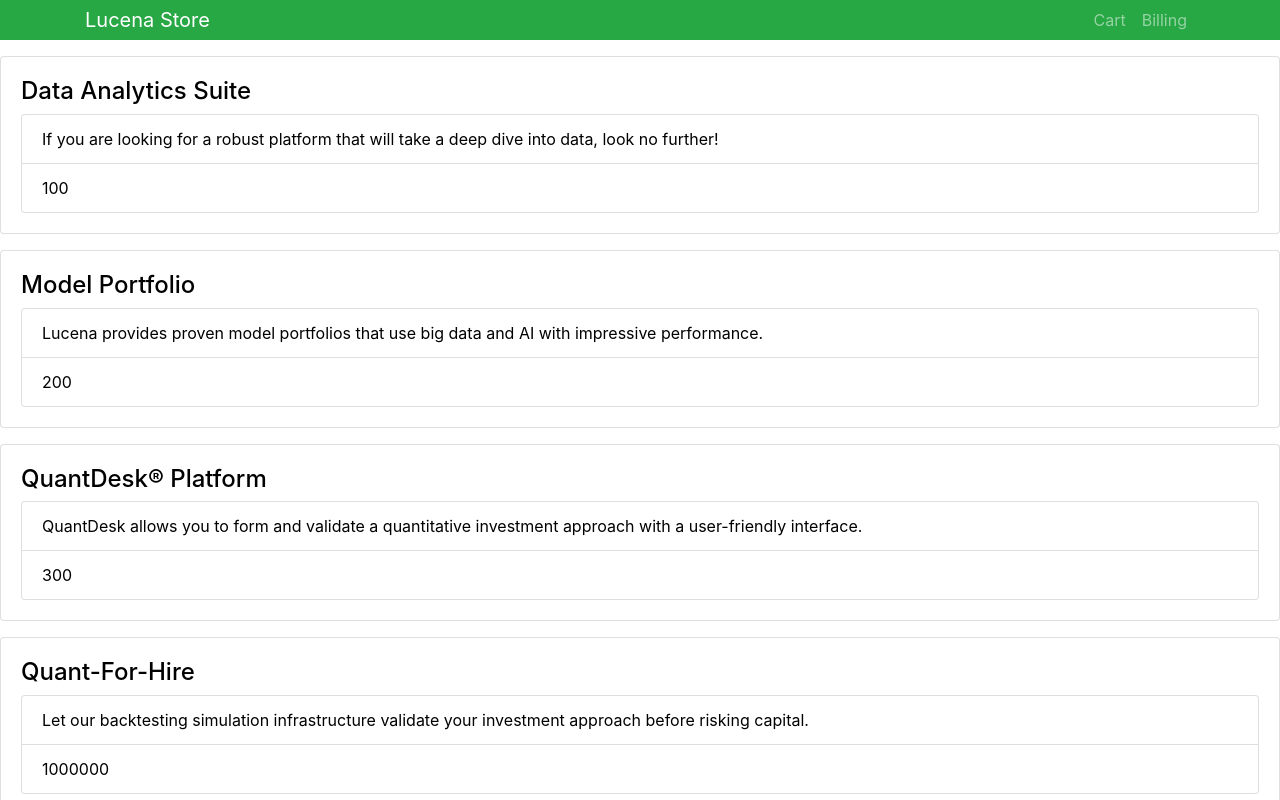
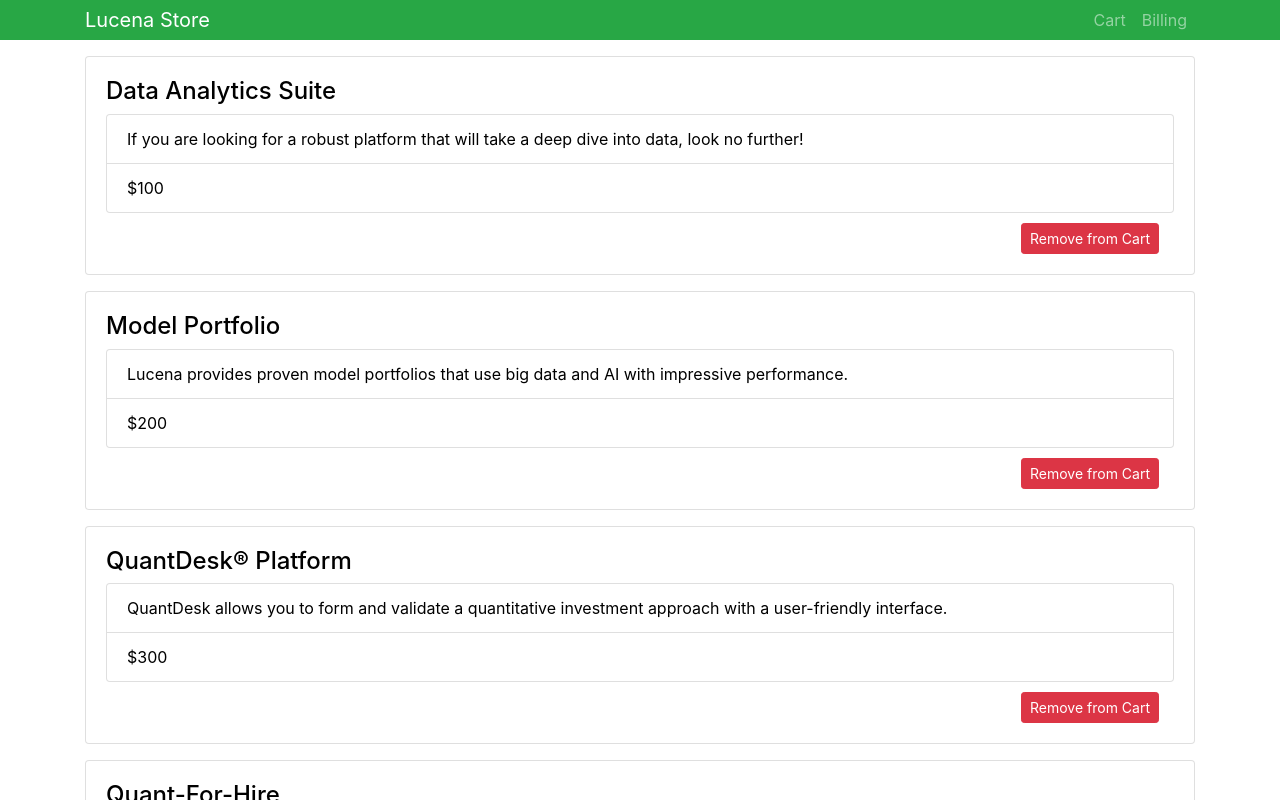
Before and after one commit to vertigojones/lucena-store-app, a React (Create React App) app: page /cart in a window 1280 px wide. Shown: the top 800 px of the page. Built offline with nearby package versions, Linux system fonts and the light colour scheme.

Commit message:
successfully deleting items from cart

```diff
--- a/src/pages/cart-page/Cart.js
+++ b/src/pages/cart-page/Cart.js
@@ -35,13 +35,27 @@
     ]
   };
 
+  deleteItem = id => {
+    const { cartItems } = this.state;
+
+    const filteredCartItems = cartItems.filter(cartItem => cartItem.id !== id);
+
+    this.setState({
+      cartItems: filteredCartItems
+    });
+  };
+
   render() {
     const { cartItems } = this.state;
 
     return (
       <div>
         {cartItems.map(cartItem => (
-          <CartItem key={cartItem.id} cartItem={cartItem} />
+          <CartItem
+            key={cartItem.id}
+            cartItem={cartItem}
+            deleteClickHandler={this.deleteItem.bind(this, cartItem.id)}
+          />
         ))}
       </div>
     );
--- a/src/pages/cart-page/CartItem.js
+++ b/src/pages/cart-page/CartItem.js
@@ -1,16 +1,33 @@
 import React, { Component } from "react";
 
 class CartItem extends Component {
+  onDeleteClick = () => {
+    this.props.deleteClickHandler();
+  };
+
   render() {
     const { name, description, price } = this.props.cartItem;
 
     return (
-      <div className="card card-body mb-3">
-        <h4>{name}</h4>
-        <ul className="list-group">
-          <li className="list-group-item">{description}</li>
-          <li className="list-group-item">{price}</li>
-        </ul>
+      <div className="container">
+        <div className="card card-body mb-3">
+          <h4>{name}</h4>
+          <ul className="list-group">
+            <li className="list-group-item">{description}</li>
+            <li className="list-group-item">${price}</li>
+          </ul>
+          <div className="container" style={{ paddingTop: "10px" }}>
+            <div className="float-right">
+              <button
+                type="button"
+                class="btn btn-danger btn-sm mr-auto"
+                onClick={this.onDeleteClick}
+              >
+                Remove from Cart
+              </button>
+            </div>
+          </div>
+        </div>
       </div>
     );
   }
--- a/src/static-components/NavBar.js
+++ b/src/static-components/NavBar.js
@@ -10,10 +10,18 @@
           </a>
           <div>
             <ul className="navbar-nav mr-auto">
-              <li href="/cart" className="nav-link">
+              <li
+                href="/cart"
+                className="nav-link"
+                style={{ cursor: "pointer" }}
+              >
                 Cart
               </li>
-              <li href="/cart" className="nav-link">
+              <li
+                href="/billing"
+                className="nav-link"
+                style={{ cursor: "pointer" }}
+              >
                 Billing
               </li>
             </ul>
```
